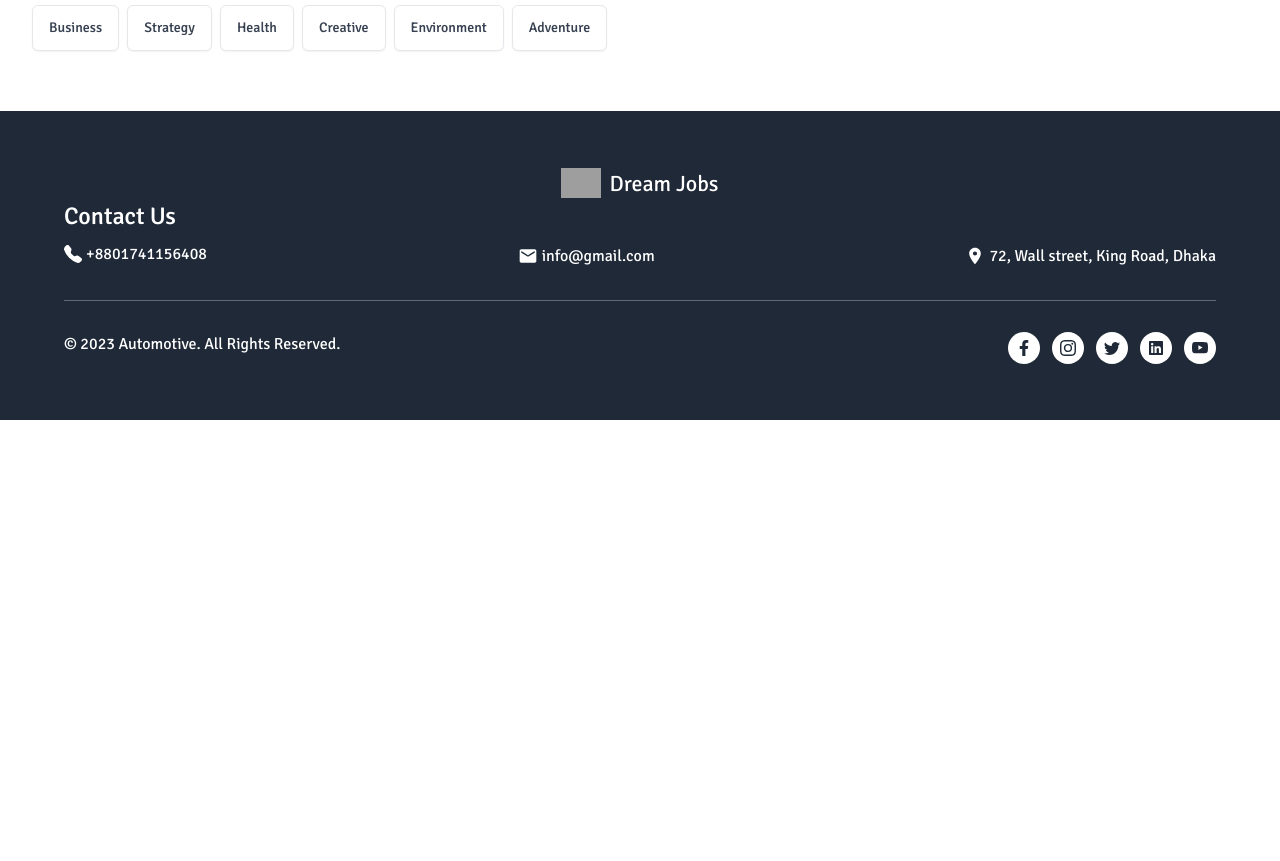
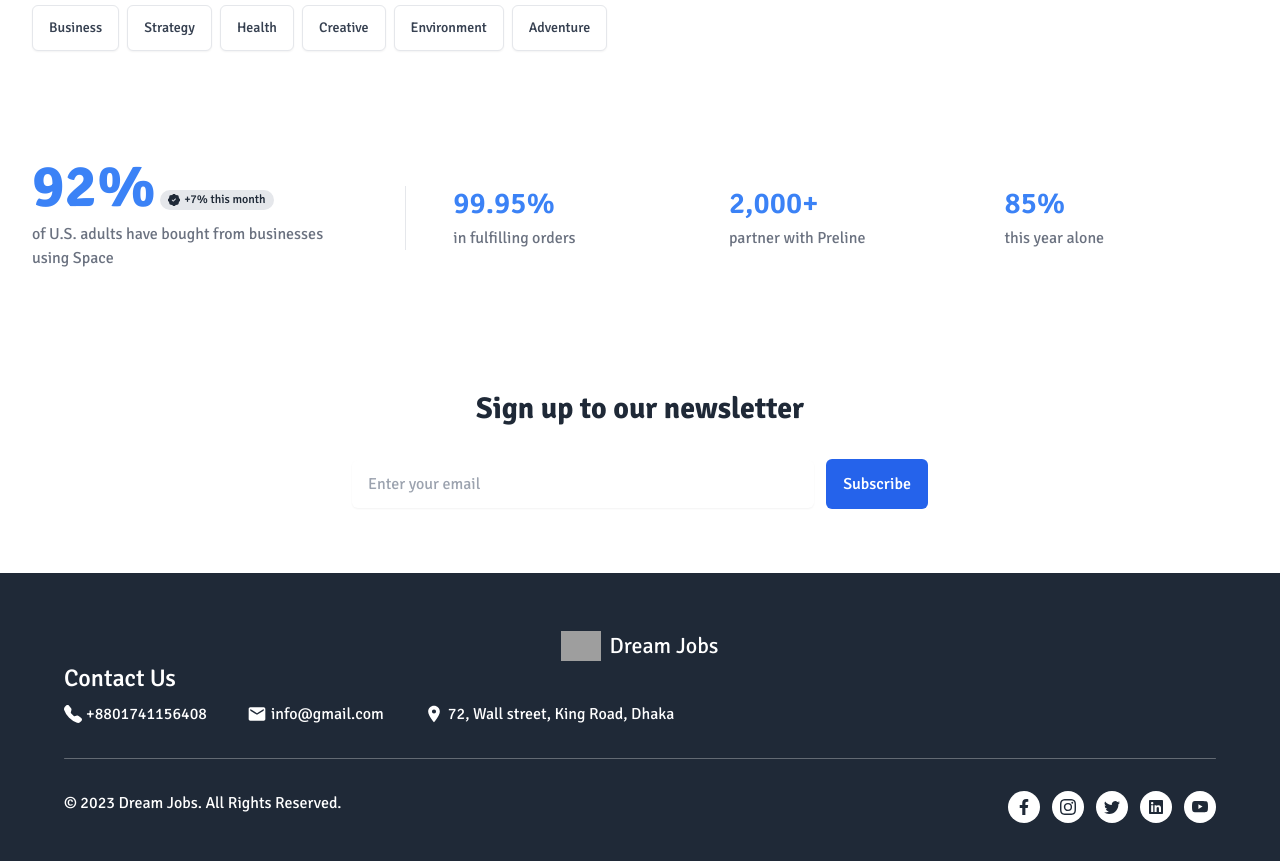
Before and after one commit to mahsin2004/jobs-platform-client, a React (Vite) app: page / in a window 1280 px wide. Shown: the part 769-1630 px from the top of the page. Before the commit the page ends 1189 px from the top, so only its background shows below. Built offline with nearby package versions, Linux system fonts and the light colour scheme; no server answers; grey boxes are pictures that could not be loaded.

Commit message:
adding news letter and statistic component in home pages

```diff
--- a/src/component/Footer.jsx
+++ b/src/component/Footer.jsx
@@ -20,7 +20,7 @@ const Footer = () => {
 
         <div className="text-white">
           <p className="text-xl lg:text-2xl pb-2 font-medium">Contact Us</p>
-          <div className="flex justify-between space-y-1">
+          <div className="flex gap-10">
             <div className="flex items-center gap-1">
               <span className="text-lg">
                 <BsTelephoneFill></BsTelephoneFill>
@@ -46,7 +46,7 @@ const Footer = () => {
       <h1 className="h-[.5px] rounded-full bg-white/30 my-8"></h1>
       <section className="flex gap-3 justify-between">
         <div className="text-center text-white">
-          <p>© 2023 Automotive. All Rights Reserved.</p>
+          <p>© 2023 Dream Jobs. All Rights Reserved.</p>
         </div>
         <div className="flex justify-center gap-3">
           <button className="text-gray-800 bg-white rounded-full p-2 hover:text-white hover:bg-gray-800  transition">
--- /dev/null
+++ b/src/component/NewsLetter.jsx
@@ -0,0 +1,38 @@
+const NewsLetter = () => {
+  return (
+    <div>
+      <div className="max-w-6xl py-10 px-4 sm:px-6 lg:px-8 lg:py-16 mx-auto">
+        <div className="max-w-xl text-center mx-auto">
+          <div className="mb-5">
+            <h2 className="text-2xl font-bold md:text-3xl md:leading-tight dark:text-white">
+              Sign up to our newsletter
+            </h2>
+          </div>
+
+          <form>
+            <div className="mt-5 lg:mt-8 flex flex-col items-center gap-2 sm:flex-row sm:gap-3">
+              <div className="w-full">
+                <label className="sr-only">Search</label>
+                <input
+                  type="text"
+                  id="hero-input"
+                  name="hero-input"
+                  className="py-3 px-4 block w-full border-gray-200 shadow-sm rounded-md focus:z-10 focus:border-blue-500 focus:ring-blue-500 dark:bg-slate-900 dark:border-gray-700 dark:text-gray-400"
+                  placeholder="Enter your email"
+                />
+              </div>
+              <a
+                className="w-full sm:w-auto whitespace-nowrap inline-flex justify-center items-center gap-x-3 text-center bg-blue-600 hover:bg-blue-700 border border-transparent text-white font-medium rounded-md focus:outline-none focus:ring-2 focus:ring-blue-600 focus:ring-offset-2 focus:ring-offset-white transition py-3 px-4 dark:focus:ring-offset-gray-800"
+                href="#"
+              >
+                Subscribe
+              </a>
+            </div>
+          </form>
+        </div>
+      </div>
+    </div>
+  );
+};
+
+export default NewsLetter;
--- /dev/null
+++ b/src/component/Statistics.jsx
@@ -0,0 +1,54 @@
+const Statistics = () => {
+  return (
+    <div>
+      <div className="max-w-[85rem] px-4 py-10 sm:px-6 lg:px-8 lg:py-14 mx-auto">
+        <div className="grid items-center lg:grid-cols-12 gap-6 lg:gap-12">
+          <div className="lg:col-span-4">
+            <div className="lg:pr-6 xl:pr-12">
+              <p className="text-6xl font-bold leading-10 text-blue-500">
+                92%
+                <span className="ml-1 inline-flex items-center gap-x-1 bg-gray-200 font-medium text-gray-800 text-xs leading-4 rounded-full py-0.5 px-2 dark:bg-gray-800 dark:text-gray-300">
+                  <svg
+                    className="w-3 h-3"
+                    xmlns="http://www.w3.org/2000/svg"
+                    width="16"
+                    height="16"
+                    fill="currentColor"
+                    viewBox="0 0 16 16"
+                  >
+                    <path d="M10.067.87a2.89 2.89 0 0 0-4.134 0l-.622.638-.89-.011a2.89 2.89 0 0 0-2.924 2.924l.01.89-.636.622a2.89 2.89 0 0 0 0 4.134l.637.622-.011.89a2.89 2.89 0 0 0 2.924 2.924l.89-.01.622.636a2.89 2.89 0 0 0 4.134 0l.622-.637.89.011a2.89 2.89 0 0 0 2.924-2.924l-.01-.89.636-.622a2.89 2.89 0 0 0 0-4.134l-.637-.622.011-.89a2.89 2.89 0 0 0-2.924-2.924l-.89.01-.622-.636zm.287 5.984-3 3a.5.5 0 0 1-.708 0l-1.5-1.5a.5.5 0 1 1 .708-.708L7 8.793l2.646-2.647a.5.5 0 0 1 .708.708z" />
+                  </svg>
+                  +7% this month
+                </span>
+              </p>
+              <p className="mt-2 sm:mt-3 text-gray-500">
+                of U.S. adults have bought from businesses using Space
+              </p>
+            </div>
+          </div>
+
+          <div className="lg:col-span-8 relative lg:before:absolute lg:before:top-0 lg:before:-left-12 lg:before:w-px lg:before:h-full lg:before:bg-gray-200 lg:before:dark:bg-gray-700">
+            <div className="grid gap-6 grid-cols-2 md:grid-cols-4 lg:grid-cols-3 sm:gap-8">
+              <div>
+                <p className="text-3xl font-semibold text-blue-500">99.95%</p>
+                <p className="mt-1 text-gray-500">in fulfilling orders</p>
+              </div>
+
+              <div>
+                <p className="text-3xl font-semibold text-blue-500">2,000+</p>
+                <p className="mt-1 text-gray-500">partner with Preline</p>
+              </div>
+
+              <div>
+                <p className="text-3xl font-semibold text-blue-500">85%</p>
+                <p className="mt-1 text-gray-500">this year alone</p>
+              </div>
+            </div>
+          </div>
+        </div>
+      </div>
+    </div>
+  );
+};
+
+export default Statistics;
--- a/src/pages/Home.jsx
+++ b/src/pages/Home.jsx
@@ -1,14 +1,15 @@
 import Banner from "../component/Banner";
 import Category from "../component/Category";
-import Footer from "../component/Footer";
-
+import NewsLetter from "../component/NewsLetter";
+import Statistics from "../component/Statistics";
 
 const Home = () => {
   return (
     <div>
       <Banner></Banner>
       <Category></Category>
-            <Footer></Footer>
+      <Statistics></Statistics>
+      <NewsLetter></NewsLetter>
     </div>
   );
 };
--- a/src/root/Root.jsx
+++ b/src/root/Root.jsx
@@ -1,6 +1,7 @@
 import { Outlet } from "react-router-dom";
 import Navbar from "../component/Navbar";
 import { Toaster } from "react-hot-toast";
+import Footer from "../component/Footer";
 
 
 const Root = () => {
@@ -9,6 +10,7 @@ const Root = () => {
             <Navbar></Navbar>
             <Outlet></Outlet>
             <Toaster/>
+            <Footer></Footer>
         </div>
     );
 };
```
Lines whose indentation alone changed are shown as unchanged.
